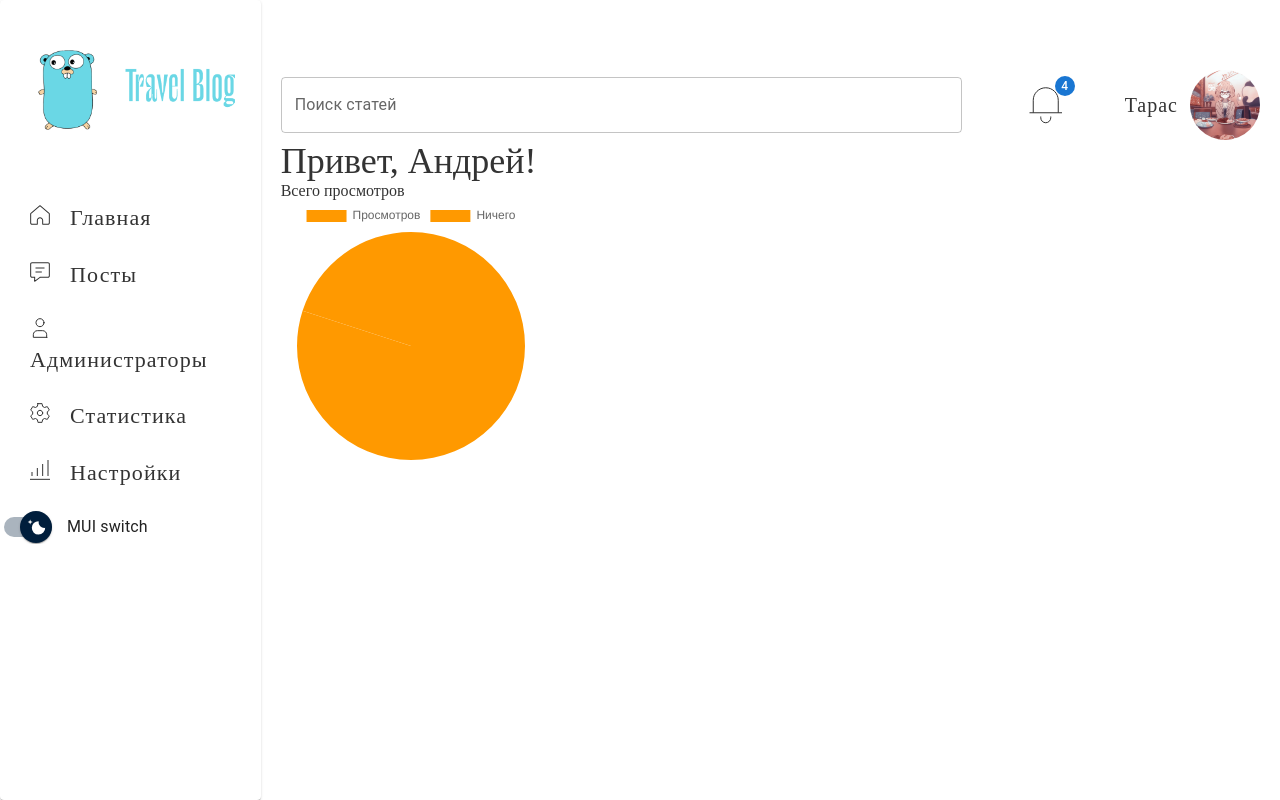
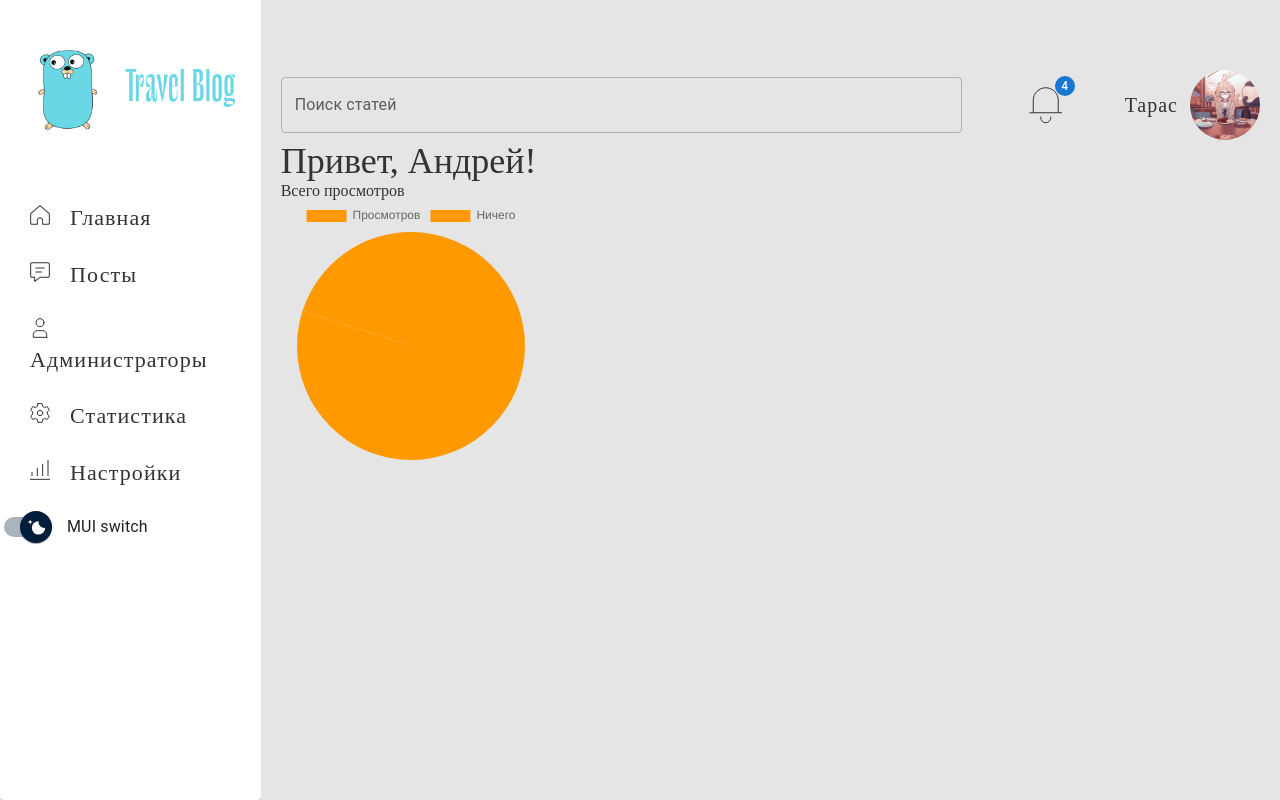
Before and after one commit to miirsery/Travel-blog, a React (Vite) app: page /admin/general in a window 1280 px wide. Built offline with nearby package versions, Linux system fonts and the light colour scheme.

Commit message:
fixed admin card

```diff
--- a/src/components/Admins/AdminCard.tsx
+++ b/src/components/Admins/AdminCard.tsx
@@ -23,6 +23,7 @@ const AdminCard = ({ user }: { user: UserType }) => {
                     sx={{
                         height: '150px',
                         width: '150px',
+                        marginBottom: '14px'
                     }}
                 />
                 <CardContent>
--- a/src/components/App/App.tsx
+++ b/src/components/App/App.tsx
@@ -48,7 +48,14 @@ const App = () => {
             <Box sx={{ display: 'flex'}}>
                 {isAuth && <Sidebar/> }
 
-                <Box sx={{ display: 'flex', flexDirection: 'column', width: '100%', padding: '0 20px' }}>
+                <Box
+                    sx={{
+                        display: 'flex',
+                        flexDirection: 'column',
+                        width: '100%',
+                        padding: '0 20px',
+                        backgroundColor: "#e5e5e5"
+                }}>
                     <Header />
                     <Routes>
                         {
--- /dev/null
+++ b/src/pages/admins/admins.module.scss
@@ -0,0 +1,2 @@
+@import '../../styles/variables';
+.admins {}
--- a/src/pages/admins/index.tsx
+++ b/src/pages/admins/index.tsx
@@ -2,24 +2,24 @@ import React from 'react';
 import AdminCard from "../../components/Admins/AdminCard";
 import {Box, Typography} from "@mui/material";
 import usersData from "../../db/users.json"
-import {UserType} from "../../types/user.type";
+import { UserType } from "../../types/user.type";
+import styles from './admins.module.scss'
 
 const users: UserType[] = usersData
 
 const Admins = () => {
     return (
-        <div className="admins">
+        <div className={styles.admins}>
             <Typography className="admins__title" gutterBottom variant="h1" component="h1">
                 Администраторы
             </Typography>
-             {/*TODO: Блоки изначально прижимаются к правому краю. Исправить.*/}
+             {/*TODO: Прижать к правому краю, чтобы элементы приходили слева, а не справа.*/}
             <Box
                 sx={{
                     display: 'flex',
                     flexWrap: 'wrap',
                     rowGap: '25px',
                     columnGap: '80px',
-                    justifyContent: 'flex-end'
                 }}
             >
                 { users.map((user: UserType) =>  <AdminCard user={user} key={user.id} /> ) }
--- a/src/styles/variables.scss
+++ b/src/styles/variables.scss
@@ -5,6 +5,7 @@ $color--accent-light-dim: #e1f7fa;
 $color--accent-light-hover: #59b5c1;
 $color--gray: #bfbfbf;
 $color--gray-light: #dce3eb;
+$color--background: #e5e5e5;
 $color--dark: #333;
 $color--primary-green: #219653;
 $color--primary-green--hover: #1c7e46;
--- a/src/styles/vendor/material-ui/_button.scss
+++ b/src/styles/vendor/material-ui/_button.scss
@@ -41,6 +41,7 @@
       font-size: 14px;
       line-height: 17px;
       color: $color--light;
+      text-transform: none;
     }
   }
 }
--- a/src/styles/vendor/material-ui/_card.scss
+++ b/src/styles/vendor/material-ui/_card.scss
@@ -1,5 +1,16 @@
 .MuiCard-root {
+
   &.admin-card {
     padding: 30px 66px;
+    border-radius: 16px;
+
+    .MuiCardContent-root {
+      padding: 0;
+    }
+
+    &:hover {
+      box-shadow: 5px 5px 20px rgba(0, 0, 0, 0.25);
+      cursor: pointer;
+    }
   }
 }
```
